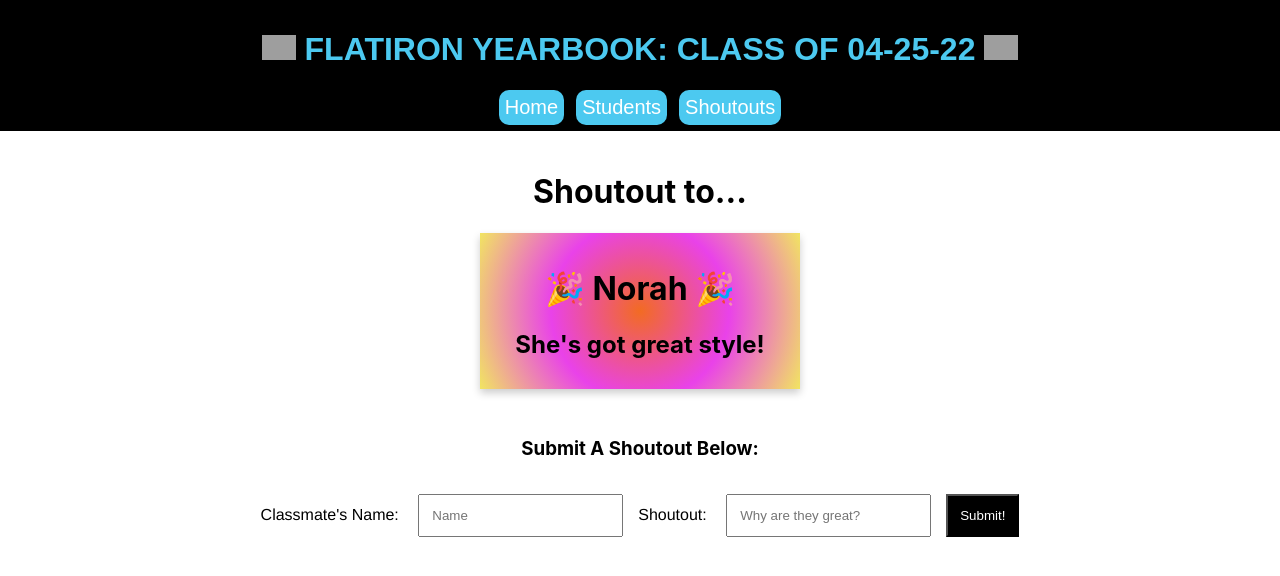
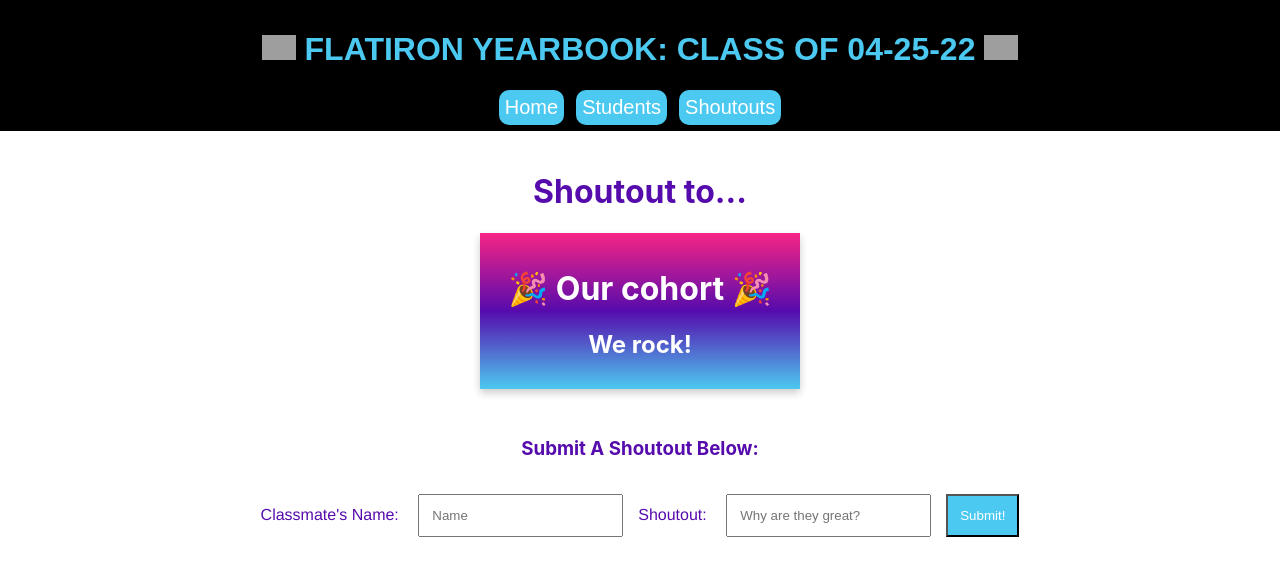
Before and after one commit to leighryffel/phase-2-project, a React (Create React App) app in the folder my-app/: page /shoutouts in a window 1280 px wide. Shown: the top 576 px of the page. Built offline with nearby package versions, Linux system fonts and the light colour scheme; data requests are answered from the project's data file; grey boxes are pictures that could not be loaded.

Commit message:
added student info to db.json

```diff
--- a/my-app/db.json
+++ b/my-app/db.json
@@ -1,124 +1,155 @@
 {
   "yearbook": [
     {
+      "id": 1,
       "name": "Akilah",
       "zodiac_sign": "Capricorn ♑",
       "fun_fact": "I used to live in Hawaii!"
     },
     {
+      "id": 2,
       "name": "Corey",
       "zodiac_sign": "Gemini ♊",
       "fun_fact": "I love to cook!"
     },
     {
+      "id": 3,
       "name": "Em",
       "zodiac_sign": "Taurus ♉",
       "fun_fact": "In another life, I was an actor and lived in Utah!"
     },
     {
+      "id": 4,
       "name": "Iggy",
       "zodiac_sign": "Sagittarius ♐",
       "fun_fact": "I played professional ultimate frisbee for the New York Empire!"
     },
     {
+      "id": 5,
       "name": "James",
       "zodiac_sign": "Aries ♈",
       "fun_fact": "I traveled through Tanzania, Africa!"
     },
     {
+      "id": 6,
       "name": "Jonathan",
       "zodiac_sign": "Pisces ♓",
       "fun_fact": "I trained in Taekwondo for many years!"
     },
     {
+      "id": 7,
       "name": "Kenneth",
       "zodiac_sign": "Scorpio ♏",
       "fun_fact": "I've been to ten countries!"
     },
     {
+      "id": 8,
       "name": "Leigh",
       "zodiac_sign": "Leo ♌",
       "fun_fact": "I publish a newsletter about trending memes!"
     },
     {
+      "id": 9,
       "name": "Ludwig",
       "zodiac_sign": "Gemini ♊",
       "fun_fact": "I'm really good at Madden NFL!"
     },
     {
+      "id": 10,
       "name": "Mark",
       "zodiac_sign": "",
       "fun_fact": "I would rather play dungeons and dragons everyday than do anything else!"
     },
     {
+      "id": 11,
       "name": "Micaela",
       "zodiac_sign": "Gemini ♊",
       "fun_fact": "I know 35 digits of Pi!"
     },
     {
+      "id": 12,
       "name": "Mohammad",
       "zodiac_sign": "Sagittarius ♐",
       "fun_fact": "I love cars!"
     },
     {
+      "id": 13,
       "name": "Norah",
       "zodiac_sign": "Scorpio ♏",
       "fun_fact": "I taught English in Vietnam!"
     },
     {
+      "id": 14,
       "name": "Nyi Nyi",
       "zodiac_sign": "Cancer ♋",
       "fun_fact": "I love to play soccer!"
     },
     {
+      "id": 15,
       "name": "Omar",
       "zodiac_sign": "Pisces ♓",
       "fun_fact": "I once dislocated my shoulder by stretching!"
     },
     {
+      "id": 16,
       "name": "Oswaldo",
       "zodiac_sign": "Sagittarius ♐",
       "fun_fact": "I love NASCAR racing!"
     },
     {
+      "id": 17,
       "name": "Peachy",
-      "zodiac_sign": "",
+      "zodiac_sign": "Aries ♈",
       "fun_fact": "I studied African drumming and dance for four years when I was younger. And I still remember the drumming!"
     },
     {
+      "id": 18,
       "name": "Robert",
       "zodiac_sign": "Gemini ♊",
       "fun_fact": "I'm not actually a Gemini!"
     },
     {
+      "id": 19,
       "name": "Sinclair",
       "zodiac_sign": "Aquarius ♒",
       "fun_fact": "I love Dancehall and Reggaeton!"
     },
     {
+      "id": 20,
       "name": "Tashi",
       "zodiac_sign": "Virgo ♍",
       "fun_fact": "I can speak three languages!"
     },
     {
+      "id": 21,
       "name": "William",
       "zodiac_sign": "Pisces ♓",
       "fun_fact": "I love hiking!"
     },
     {
+      "id": 22,
       "name": "Yax",
       "zodiac_sign": "Aries ♈",
       "fun_fact": "I'm great at regular makeup and special effects makeup!"
     },
     {
+      "id": 23,
       "name": "Yeming",
       "zodiac_sign": "Pisces ♓",
-      "fun_fact": "I wore winter clothes from October to May this year"
+      "fun_fact": "I wore winter clothes from October to May this year!"
     },
     {
+      "id": 24,
       "name": "Yixin",
       "zodiac_sign": "Capricorn ♑",
-      "fun_fact": "I was borh on Christmas Day!"
+      "fun_fact": "I was born on Christmas Day!"
+    }
+  ],
+  "shoutouts": [
+    {
+      "id": 1,
+      "name": "Our cohort",
+      "content": "We rock!"
     }
   ]
 }
--- a/my-app/src/components/Form.js
+++ b/my-app/src/components/Form.js
@@ -13,21 +13,31 @@
 
   function handleSubmit(e) {
     e.preventDefault();
-    addShoutout(formData);
+    console.log(formData);
+    fetch("http://localhost:3000/shoutouts", {
+      method: "POST",
+      headers: {
+        "Content-Type": "application/json",
+        "Accepts": "application/json",
+      },
+      body: JSON.stringify(formData),
+    })
+      .then((res) => res.json())
+      .then((newData) => addShoutout(newData));
   }
 
-  function handleMouseLeave(e){
-    e.target.style.background = ""
+  function handleMouseLeave(e) {
+    e.target.style.background = "";
   }
 
-  function changeBackground(e){
-    e.target.style.background = '#4cc9f0'
+  function changeBackground(e) {
+    e.target.style.background = "#4cc9f0";
   }
 
   return (
-    <div className="form" onSubmit={handleSubmit}>
+    <div className="form">
       <h3>Submit A Shoutout Below:</h3>
-      <form className="formItem">
+      <form className="formItem" onSubmit={handleSubmit}>
         <label>Classmate's Name: </label>
         <input
           type="text"
--- a/my-app/src/components/Shoutouts.js
+++ b/my-app/src/components/Shoutouts.js
@@ -1,27 +1,26 @@
-import React, { useState } from "react";
+import React, { useState, useEffect } from "react";
 import Form from "./Form";
 import ShoutoutCard from "./ShoutoutCard";
 
 function Shoutouts() {
-  const [shoutouts, setShoutouts] = useState([
-    {
-      name: "Norah",
-      content: "She's got great style!",
-    },
-  ]);
+  const [shoutouts, setShoutouts] = useState([]);
+
+  useEffect(() => {
+    fetch("http://localhost:3000/shoutouts")
+      .then((res) => res.json())
+      .then((data) => setShoutouts(data));
+  }, []);
 
   function addShoutout(newData) {
-    if (newData.name !== "" && newData.content !== ""){
-      return(
-        setShoutouts([...shoutouts, newData])
-      )
+    if (newData.name !== "" && newData.content !== "") {
+      return setShoutouts([...shoutouts, newData]);
     }
   }
 
   const shoutoutList = shoutouts.map((shoutout) => {
     return (
       <ShoutoutCard
-        key={shoutout.name}
+        key={shoutout.id}
         name={shoutout.name}
         content={shoutout.content}
       />
--- a/my-app/src/components/StudentContainer.js
+++ b/my-app/src/components/StudentContainer.js
@@ -7,7 +7,7 @@
   const [search, setSearch] = useState("");
 
   useEffect(() => {
-    fetch("http://localhost:3000/yearbook")
+    fetch(" http://localhost:3000/yearbook")
       .then((res) => res.json())
       .then((data) => setCards(data));
   }, []);
--- a/my-app/src/index.css
+++ b/my-app/src/index.css
@@ -67,6 +67,7 @@
   text-align: center;
   width: 100%;
   padding-top: 20px;
+  color: #560bad;
 }
 
 .form {
@@ -81,7 +82,7 @@
 }
 
 .button {
-  background-color:rgb(0, 0, 0);
+  background-color: #4cc9f0;
   color: white;
 }
 
@@ -96,7 +97,7 @@
   width: 25%;
   display: inline-block;
   padding-top: 5px;
-  background-image: radial-gradient(circle, rgb(242, 107, 35), rgb(233, 66, 233), rgb(241, 229, 97));
+  background-image: linear-gradient(#f72585, #560bad, #4cc9f0);
   box-shadow: 0 4px 8px 0 rgba(0,0,0,0.2);
   text-align: center;
   padding-top: 15px;
@@ -104,6 +105,7 @@
   margin-bottom: 10px;
   margin-left: 2px;
   margin-right: 2px;
+  color:white;
 }
 
 .shoutoutCard:hover {
```
